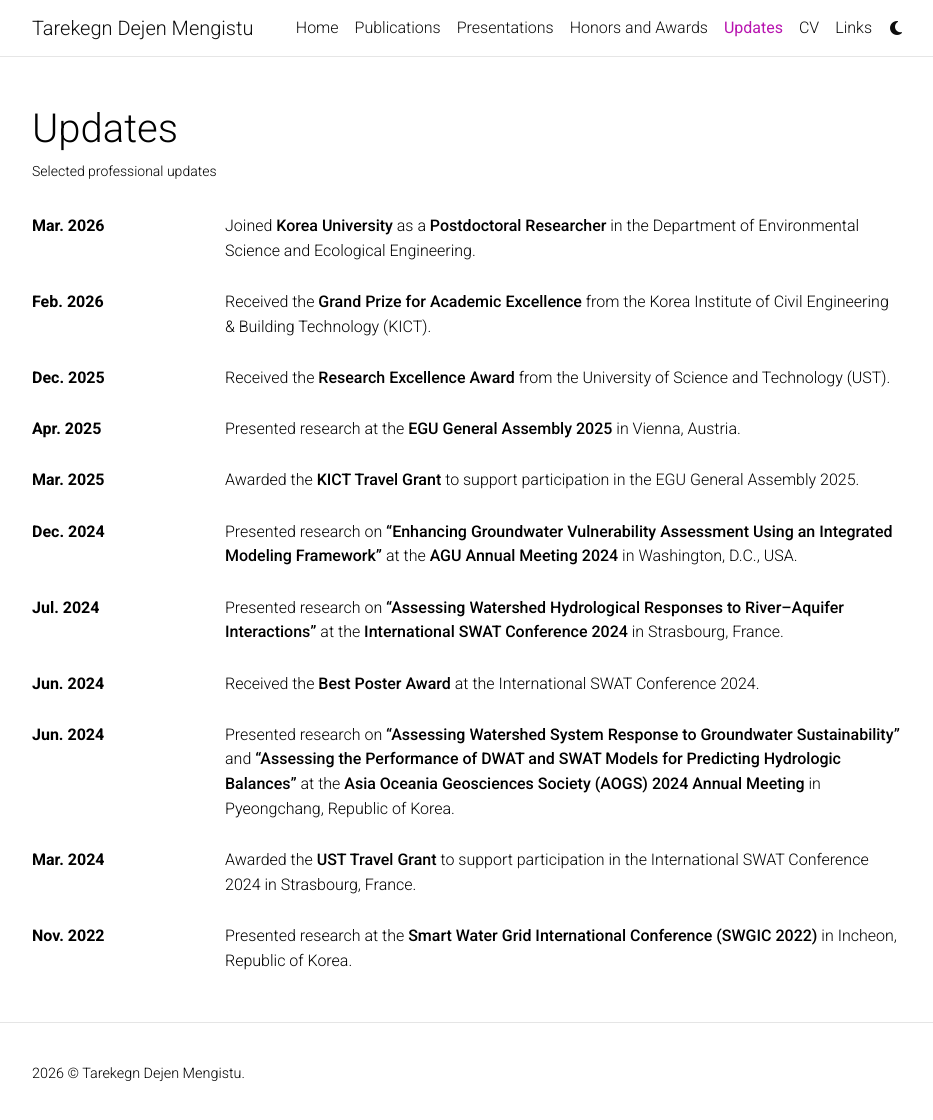
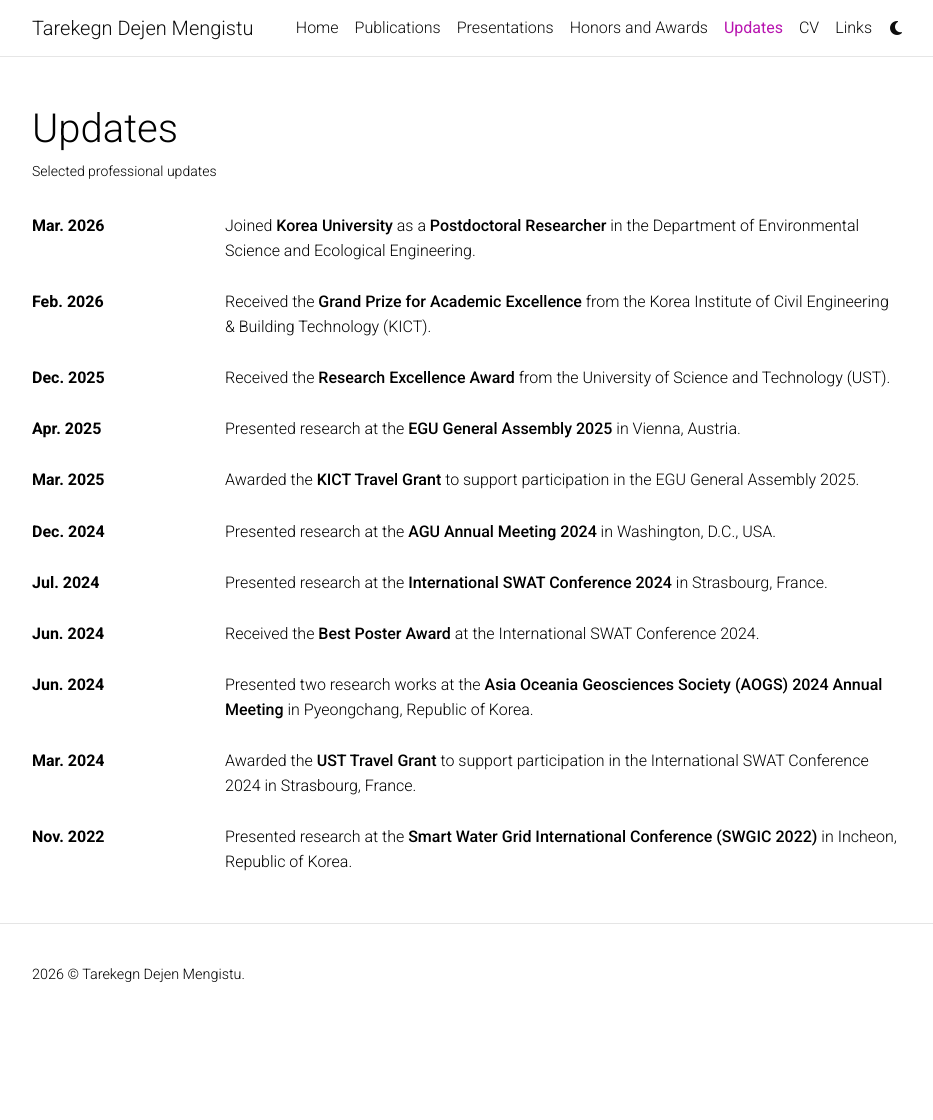
Before and after one commit to tdmengistu/tdmengistu.github.io, a Jekyll site: the page built from _pages/updates.md, in a window 1280 px wide and 1124 px high. Shown: the top 1120 px of the window, without its empty margins (173-1106 px from the left). Built offline with Jekyll 4.4.1, drawn with Linux system fonts in a browser that asks for light colours; a style sheet for code colours, icons or effects is not loaded.

Commit message:
Update updates.md

```diff
--- a/_pages/updates.md
+++ b/_pages/updates.md
@@ -47,14 +47,14 @@ nav_order: 4
   <div class="academic-timeline-row">
     <div class="academic-timeline-date">Dec. 2024</div>
     <div class="academic-timeline-content">
-      Presented research on <strong>“Enhancing Groundwater Vulnerability Assessment Using an Integrated Modeling Framework”</strong> at the <strong>AGU Annual Meeting 2024</strong> in Washington, D.C., USA.
+      Presented research at the <strong>AGU Annual Meeting 2024</strong> in Washington, D.C., USA.
     </div>
   </div>
 
   <div class="academic-timeline-row">
     <div class="academic-timeline-date">Jul. 2024</div>
     <div class="academic-timeline-content">
-      Presented research on <strong>“Assessing Watershed Hydrological Responses to River–Aquifer Interactions”</strong> at the <strong>International SWAT Conference 2024</strong> in Strasbourg, France.
+      Presented research at the <strong>International SWAT Conference 2024</strong> in Strasbourg, France.
     </div>
   </div>
 
@@ -68,7 +68,7 @@ nav_order: 4
   <div class="academic-timeline-row">
     <div class="academic-timeline-date">Jun. 2024</div>
     <div class="academic-timeline-content">
-      Presented research on <strong>“Assessing Watershed System Response to Groundwater Sustainability”</strong> and <strong>“Assessing the Performance of DWAT and SWAT Models for Predicting Hydrologic Balances”</strong> at the <strong>Asia Oceania Geosciences Society (AOGS) 2024 Annual Meeting</strong> in Pyeongchang, Republic of Korea.
+      Presented two research works at the <strong>Asia Oceania Geosciences Society (AOGS) 2024 Annual Meeting</strong> in Pyeongchang, Republic of Korea.
     </div>
   </div>
 
```
